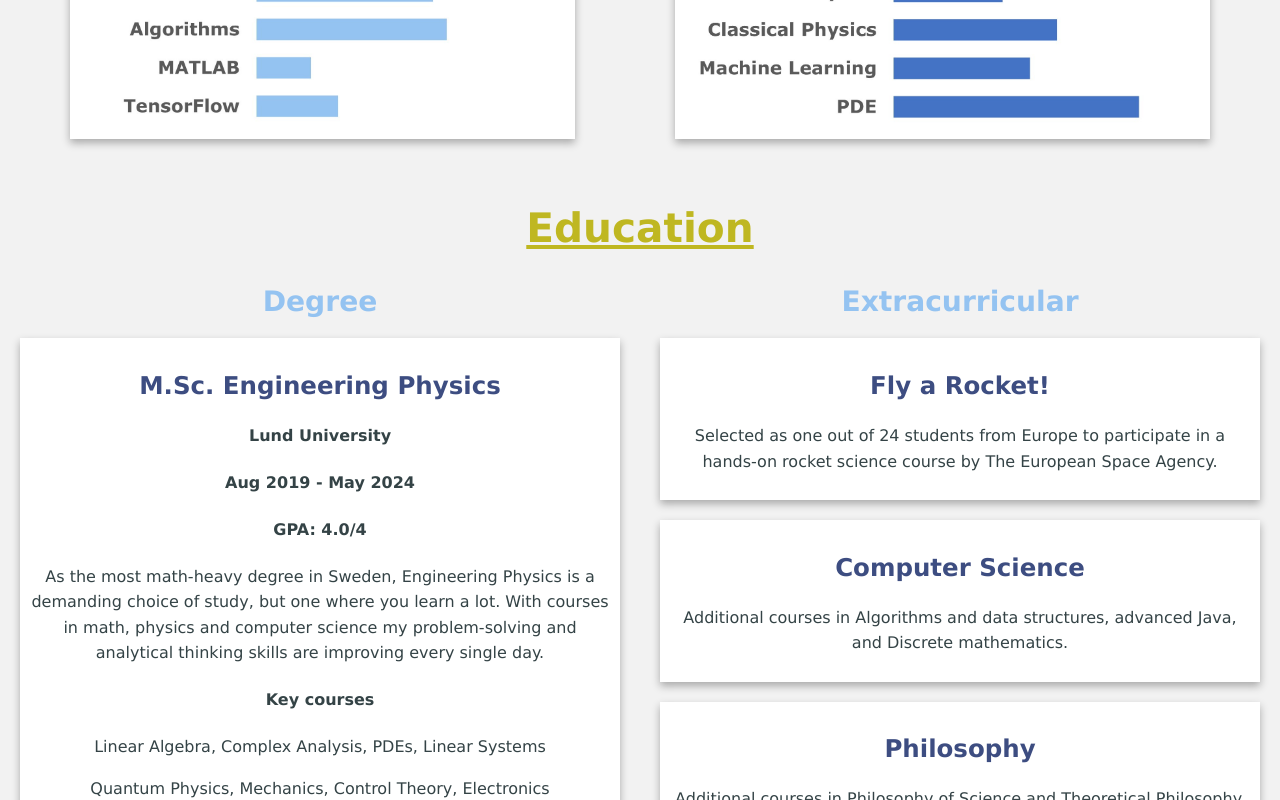
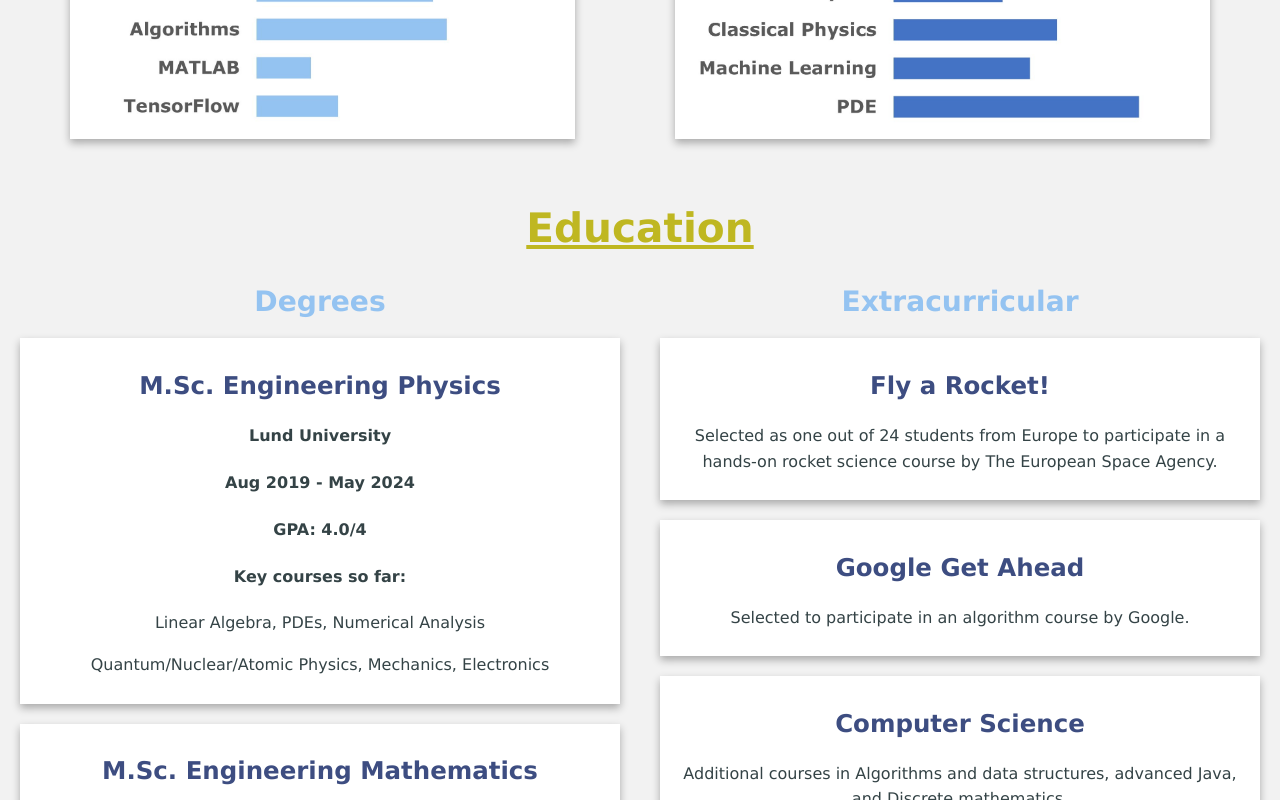
Before and after one commit to lukaspetersson/web-resume, a React (Create React App) app: page / in a window 1280 px wide. Shown: the part 2000-2800 px from the top of the page. Built offline with nearby package versions, Linux system fonts and the light colour scheme.

Commit message:
info update

```diff
--- a/src/components/Content.js
+++ b/src/components/Content.js
@@ -26,8 +26,8 @@ class Resume extends React.Component {
                     education: {
                         image:educationLogo,
                         title: "Education",
-                        examples: ["Engineering Physics","Fly a Rocket!","Computer Science", "Philosophy", "Lund Startup Fellowship"],
-                        examplesYear: ["Aug 2019 - Present", "Nov 2020 - Present" , "Jan 2020 - Present", "Summer 2019", "Okt 2019 - Jun 2020"],
+                        examples: ["Engineering Physics", "Engineering Mathematics", "Google Get Ahead","Fly a Rocket!","Computer Science", "Philosophy", "Lund Startup Fellowship"],
+                        examplesYear: ["Aug 2019 - Present", "Aug 2019 - Present","Jul 2021 - Aug 2021", "Nov 2020 - Oct 2021" , "Jan 2020 - Present", "Summer 2019", "Okt 2019 - Jun 2020"],
                         color: "rgb(191, 183, 33)",
                         subColor:"rgba(102, 98, 15, 0.7)"
                     },
--- a/src/components/Intro.js
+++ b/src/components/Intro.js
@@ -48,7 +48,7 @@ class Intro extends React.Component {
             </div>
             <div className="infoContainerWelcome" ref={this.refMeText}>
               <h1>Hello!</h1>
-              <h3>Most people outgrow their childhood desire to become an astronaut, but I have not. Becoming an adult has not diminished the awe I feel when I look up in the night sky. My name is Lukas and I am a M.Sc. Engineering Physics student and software hobbyist with a huge interest in understanding our universe.</h3>
+              <h3>Most people outgrow their childhood desire to become an astronaut, but I have not. Becoming an adult has not diminished the awe I feel when I look up in the night sky. My name is Lukas and I am a M.Sc. Engineering Physics (and M.Sc. Engineering Mathematics) student and software hobbyist with a huge interest in understanding our universe.</h3>
             </div>
             </div>
         );
--- a/src/components/experiance/Education.js
+++ b/src/components/experiance/Education.js
@@ -40,16 +40,24 @@ class Education extends React.Component {
 				<div className="headerCard"><h1>Education</h1></div>
 				<div className="cardsSection">
 					<div className="physics" style={boxStyle}>
-						<h2>Degree</h2>
+						<h2>Degrees</h2>
 						<div className="bigCard">
 							<h3>M.Sc. Engineering Physics</h3>
 							<h4>Lund University</h4>
 							<h4>Aug 2019 - May 2024</h4>
 							<h4>GPA: 4.0/4</h4>
-							<p>As the most math-heavy degree in Sweden, Engineering Physics is a demanding choice of study, but one where you learn a lot. With courses in math, physics and computer science my problem-solving and analytical thinking skills are improving every single day.</p>
-							<h4>Key courses</h4>
-							<p>Linear Algebra, Complex Analysis, PDEs, Linear Systems</p>
-							<p>Quantum Physics, Mechanics, Control Theory, Electronics</p>
+							<h4>Key courses so far:</h4>
+							<p>Linear Algebra, PDEs, Numerical Analysis</p>
+							<p>Quantum/Nuclear/Atomic Physics, Mechanics, Electronics</p>
+						</div>
+						<div className="bigCard">
+							<h3>M.Sc. Engineering Mathematics</h3>
+							<h4>Lund University</h4>
+							<h4>Aug 2019 - May 2024</h4>
+							<h4>GPA: 4.0/4</h4>
+							<h4>Key courses so far:</h4>
+							<p>Complex Analysis, Discrete Math, Linear Systems</p>
+							<p>Control Theory, Algorithms and Data Structures</p>
 						</div>
 					</div>
 					<div className="extracurricular" style={boxStyle}>
@@ -57,6 +65,10 @@ class Education extends React.Component {
 						<div className="bigCard">
 							<h3>Fly a Rocket!</h3>
 							<p>Selected as one out of 24 students from Europe to participate in a hands-on rocket science course by The European Space Agency.</p>
+						</div>
+						<div className="bigCard">
+							<h3>Google Get Ahead</h3>
+							<p>Selected to participate in an algorithm course by Google.</p>
 						</div>
 						<div className="bigCard">
 							<h3>Computer Science</h3>
```
Also changed, not shown: 1 other file (tests, documents, lock files or other folders).
